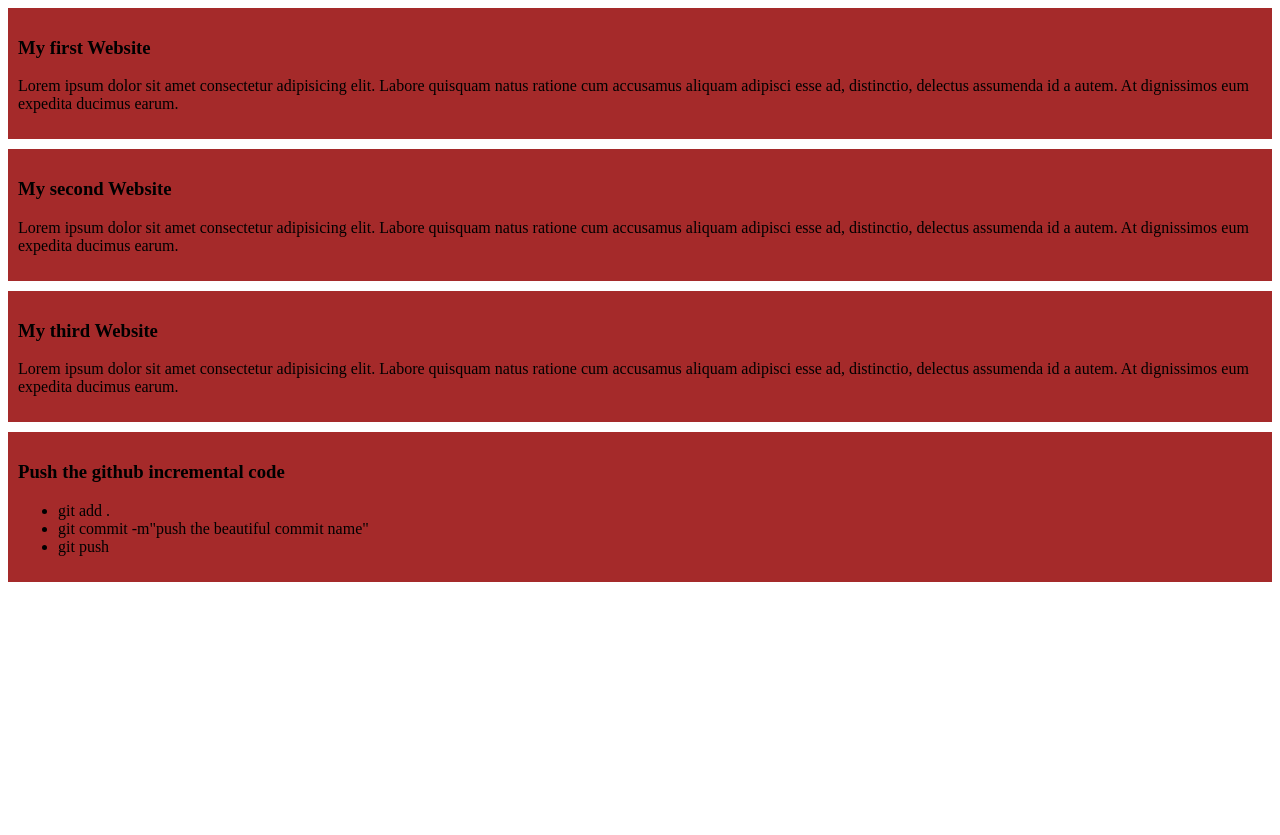
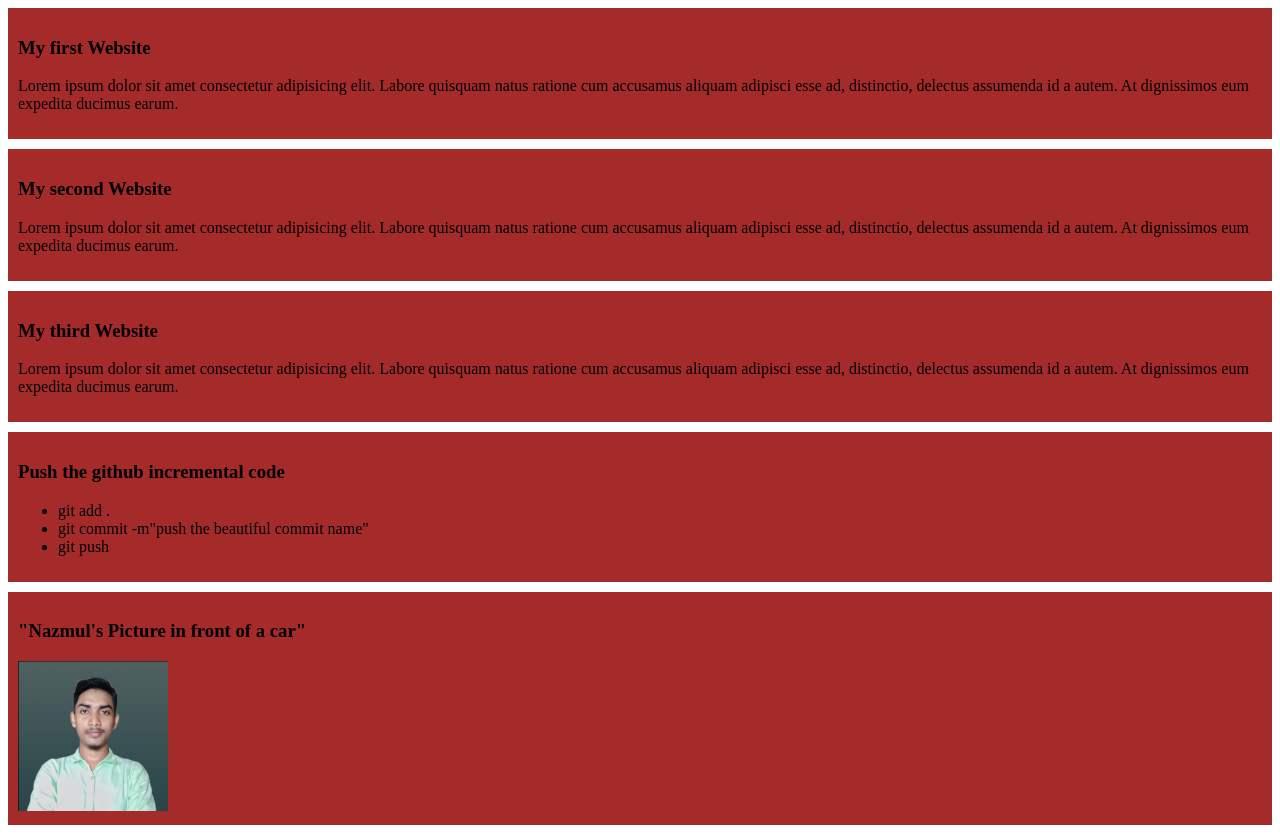
Before and after one commit to Nazmul-Islam24/my-simple-website, a plain HTML site: page index.html in a window 1280 px wide. Before the commit the page ends 800 px from the top, so only its background shows below. Drawn offline with Linux system fonts and the light colour scheme.

Commit message:
Nazmul's Picture in front of a car

```diff
--- a/index.html
+++ b/index.html
@@ -27,5 +27,9 @@
             <li>git push</li>
         </ul>
     </div>
+    <div>
+        <h3>"Nazmul's Picture in front of a car"</h3>
+        <img src="images/Nazmul profile 02.jpg" alt="Nazmul's Picture in front of a car" class="my-image">
+    </div>
 </body>
 </html>
--- a/styles/blog.css
+++ b/styles/blog.css
@@ -3,3 +3,8 @@ div{
     padding: 10px;
     margin-bottom: 10px;
 }
+.my-image{
+    width: 150px;
+    height: 150px;
+    /* border-radius: 50%; */
+}
```
Also changed, not shown: images/Nazmul profile 02.jpg (added).
